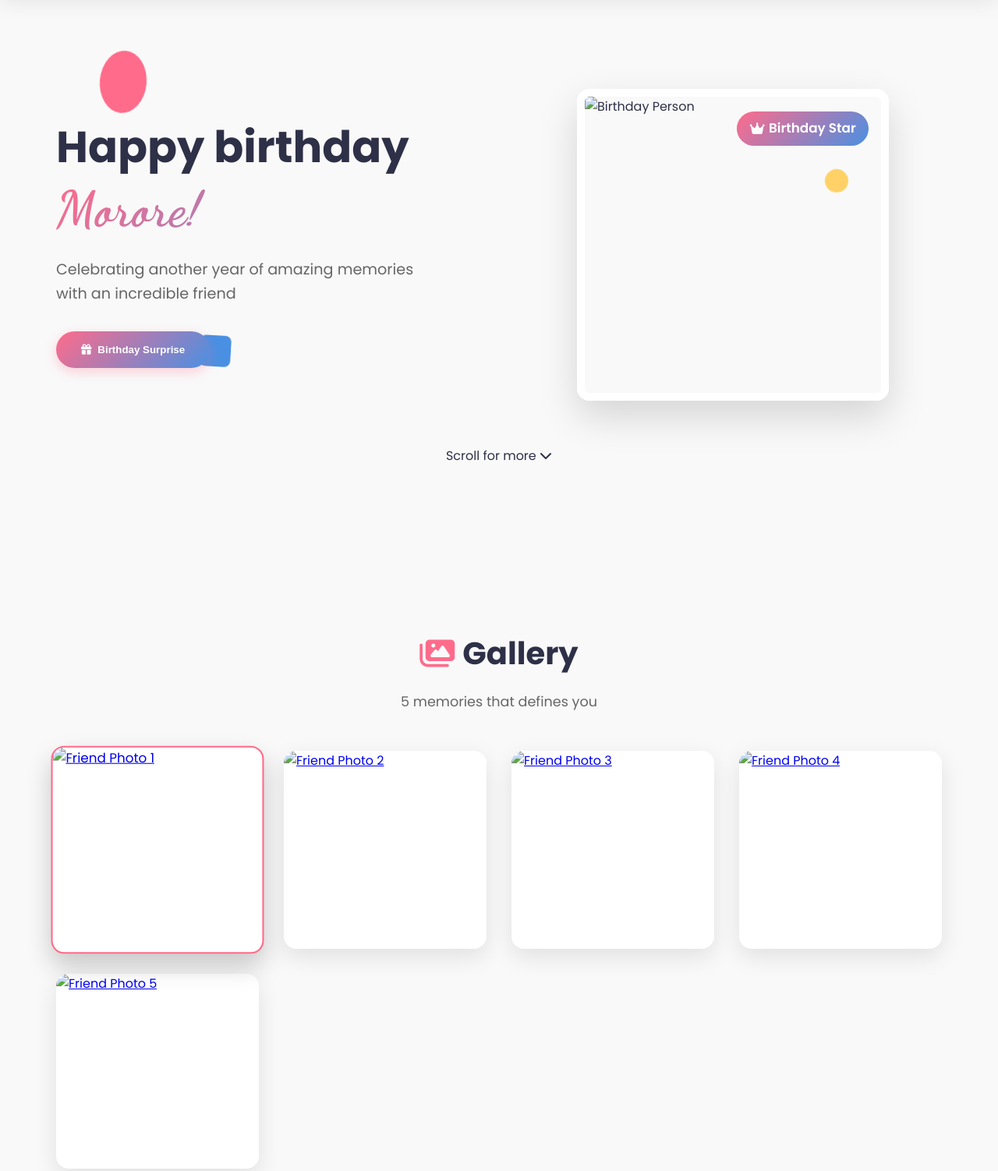
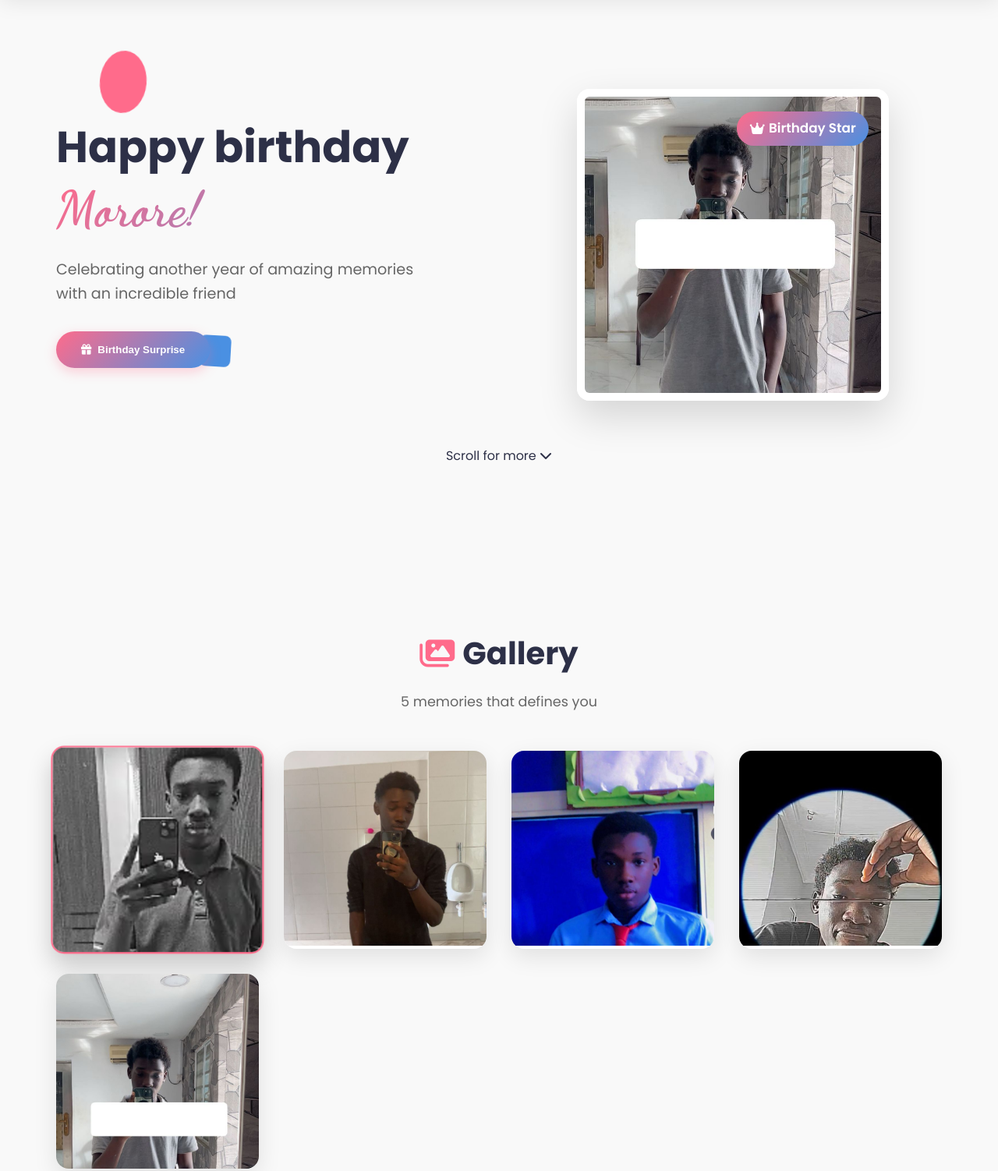
Before and after one commit to musashadia644-maker/Birthday, a plain HTML site: page index.html in a window 1280 px wide. Shown: the part 80-1582 px from the top of the page at 78% size. Drawn offline with nearby package versions, Linux system fonts and the light colour scheme.

Commit message:
first commit

```diff
--- a/index.html
+++ b/index.html
@@ -58,7 +58,7 @@
                 <div class="hero-image">
                     <div class="main-photo-frame">
                         <!-- Main Photo - Replace with your friend's main photo -->
-                        <img src="WhatsApp Image 2025-12-23 at 15.46.01 (1).jpeg"
+                        <img src="image/WhatsApp Image 2025-12-23 at 15.46.01 (1).jpeg"
                              alt="Birthday Person" class="main-photo" id="main-photo">
                         <div class="photo-badge">
                             <i class="fas fa-crown"></i> Birthday Star
@@ -84,9 +84,9 @@
                 <div class="gallery-grid">
                     <!-- Photo 1 -->
                     <div class="gallery-item" data-index="0">
-                        <a href="IMG_E1920.JPG"
+                        <a href="image/IMG_E1920.JPG"
                            data-fancybox="gallery" data-caption="">
-                            <img src="IMG_E1920.JPG"
+                            <img src="image/IMG_E1920.JPG"
                                  alt="Friend Photo 1">
                             <div class="gallery-overlay">
                                 <div class="overlay-content">
@@ -100,9 +100,9 @@
 
                     <!-- Photo 2 -->
                     <div class="gallery-item" data-index="1">
-                        <a href="WhatsApp Image 2025-12-23 at 15.46.01.jpeg"
+                        <a href="image/WhatsApp Image 2025-12-23 at 15.46.01.jpeg"
                            data-fancybox="gallery" data-caption="Memory #2: Our first adventure together">
-                            <img src="WhatsApp Image 2025-12-23 at 15.46.01.jpeg"
+                            <img src="image/WhatsApp Image 2025-12-23 at 15.46.01.jpeg"
                                  alt="Friend Photo 2">
                             <div class="gallery-overlay">
                                 <div class="overlay-content">
@@ -116,9 +116,9 @@
 
                     <!-- Photo 3 -->
                     <div class="gallery-item" data-index="2">
-                        <a href="image4.jpeg"
+                        <a href="image/image4.jpeg"
                            data-fancybox="gallery" data-caption="Memory #3: Late night conversations">
-                            <img src="image4.jpeg"
+                            <img src="image/image4.jpeg"
                                  alt="Friend Photo 3">
                             <div class="gallery-overlay">
                                 <div class="overlay-content">
@@ -132,9 +132,9 @@
 
                     <!-- Photo 4 -->
                     <div class="gallery-item" data-index="3">
-                        <a href="image6.jpeg"
+                        <a href="image/image6.jpeg"
                            data-fancybox="gallery" data-caption="Memory #4: Celebrating successes together">
-                            <img src="image6.jpeg"
+                            <img src="image/image6.jpeg"
                                  alt="Friend Photo 4">
                             <div class="gallery-overlay">
                                 <div class="overlay-content">
@@ -148,9 +148,9 @@
 
                     <!-- Photo 5 -->
                     <div class="gallery-item" data-index="4">
-                        <a href="WhatsApp Image 2025-12-23 at 15.46.01 (1).jpeg"
+                        <a href="image/WhatsApp Image 2025-12-23 at 15.46.01 (1).jpeg"
                            data-fancybox="gallery" data-caption="Memory #5: Just being ourselves">
-                            <img src="WhatsApp Image 2025-12-23 at 15.46.01 (1).jpeg"
+                            <img src="image/WhatsApp Image 2025-12-23 at 15.46.01 (1).jpeg"
                                  alt="Friend Photo 5">
                             <div class="gallery-overlay">
                                 <div class="overlay-content">
--- a/script.js
+++ b/script.js
@@ -37,7 +37,7 @@ const friendInfo = {
     name: "Morore",
     birthday: "December 28, 2025",
     photos: [
-        "WhatsApp Image 2025-12-23 at 15.46.01 (1).jpeg",
+        "image/WhatsApp Image 2025-12-23 at 15.46.01 (1).jpeg",
         "https://images.unsplash.com/photo-1519085360753-af0119f7cbe7?ixlib=rb-4.0.3&auto=format&fit=crop&w=400&q=80",
         "https://images.unsplash.com/photo-1540569876033-6e5d046a1d77?ixlib=rb-4.0.3&auto=format&fit=crop&w=400&q=80",
         "https://images.unsplash.com/photo-1534528741775-53994a69daeb?ixlib=rb-4.0.3&auto=format&fit=crop&w=400&q=80",
```
